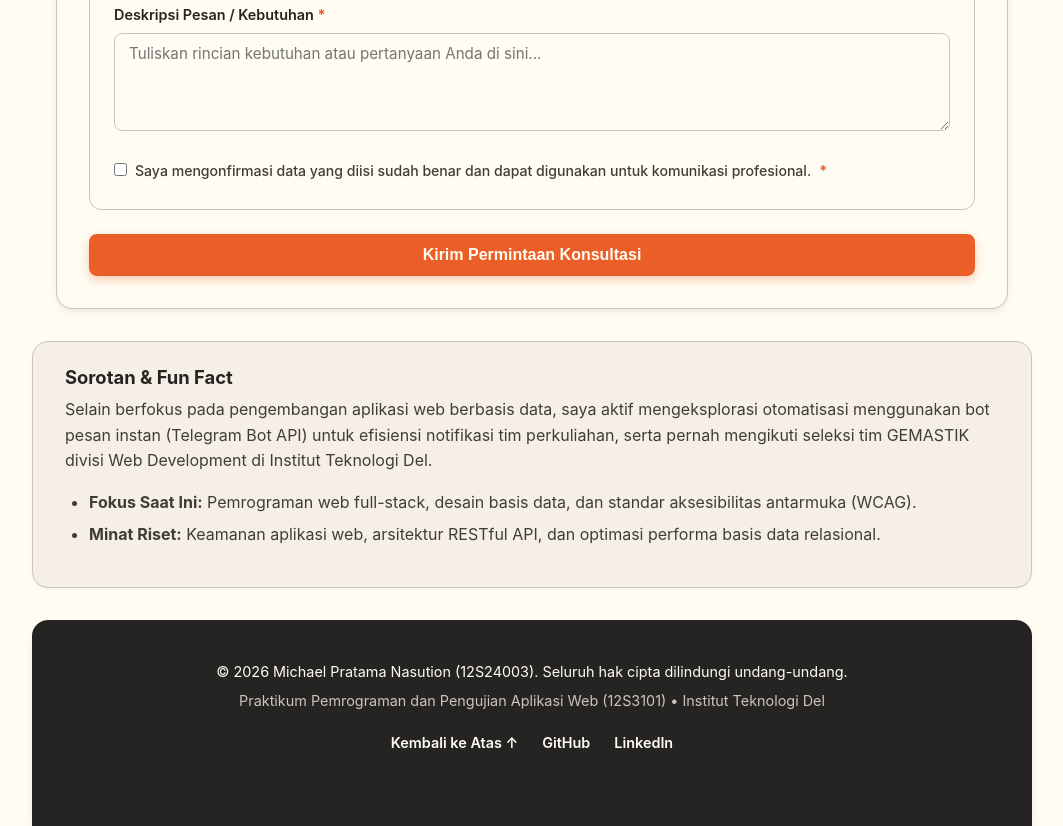
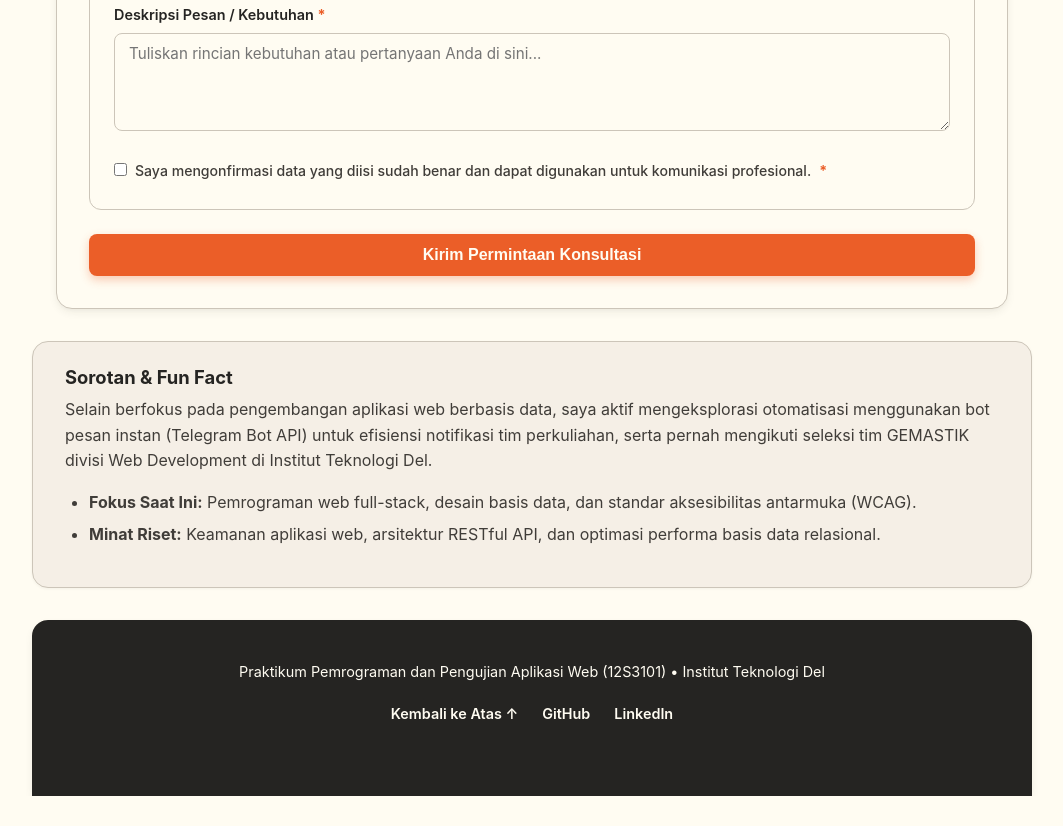
Before and after one commit to MichaelNasution/ppw-2026-week2-12S24003, a plain HTML site: page index.html in a window 1280 px wide. Shown: the part 2682-3508 px from the top of the page, without its empty margins (108-1171 px from the left). After the commit the page ends 3478 px from the top, so only its background shows below. Drawn offline with Linux system fonts and the light colour scheme.

Commit message:
Upadate README

```diff
--- a/index.html
+++ b/index.html
@@ -275,7 +275,7 @@
   <!-- ==================== PENUTUP DOKUMEN (FOOTER) ==================== -->
   <!-- Menampilkan hak cipta (copyright), identitas akademik, dan kontak ringkas -->
   <footer>
-    <p>&copy; 2026 Michael Pratama Nasution (12S24003). Seluruh hak cipta dilindungi undang-undang.</p>
+
     <p>Praktikum Pemrograman dan Pengujian Aplikasi Web (12S3101) &bull; Institut Teknologi Del</p>
     <nav aria-label="Navigasi Sekunder">
       <ul>
```
Also changed, not shown: README.md (added).
